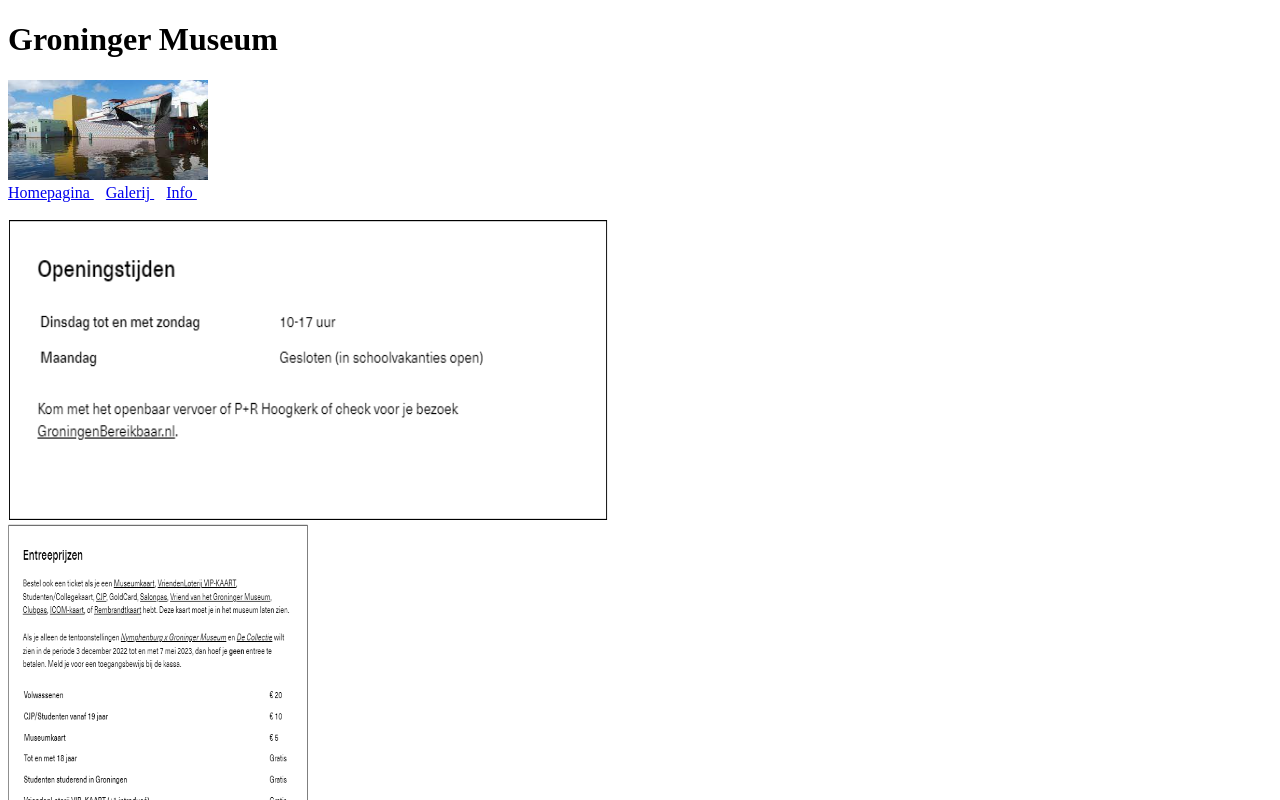
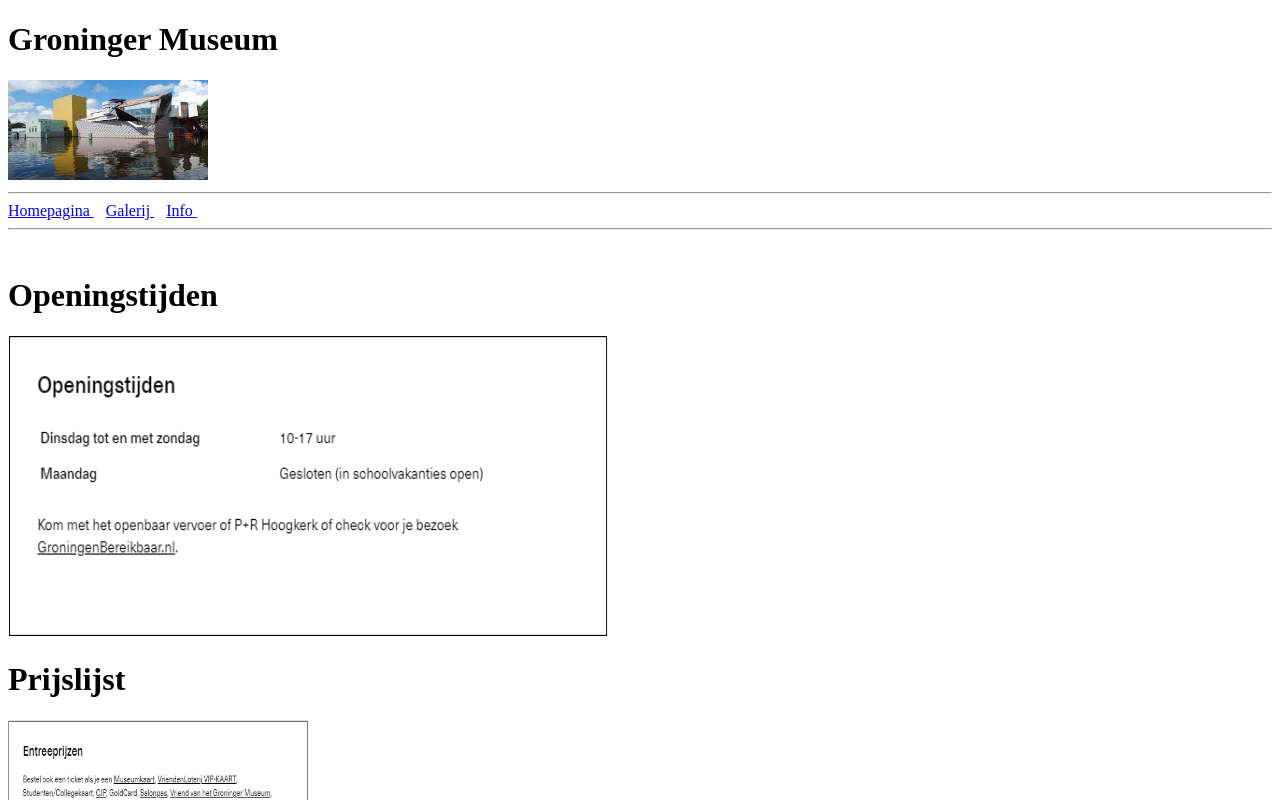
Before and after one commit to DaveBulter/Les-9-huiswerk, a plain HTML site: page info.html in a window 1280 px wide. Shown: the top 800 px of the page. Drawn offline with Linux system fonts and the light colour scheme.

Commit message:
Update info.html

```diff
--- a/info.html
+++ b/info.html
@@ -9,15 +9,20 @@
     <header>
         <h1>Groninger Museum</h1>
     <img src="Afbeelding/museum1.jpg" alt="logo" width="200" height="100"><br>
+    <hr>
         <a href="index.html">Homepagina </a>&nbsp;&nbsp;
         <a href="galerij.html">Galerij </a>&nbsp;&nbsp;
         <a href="info.html">Info </a>&nbsp;&nbsp;
     </header>
-<br>
+    <hr>
+<br><p><h1>Openingstijden</h1></p>
 <img src="Afbeelding/foto4.png" alt="openingstijden" width="600" height="300">
 <br>
+<p><h1>Prijslijst</h1></p>
 <img src="Afbeelding/foto5.png" alt="prijslijst" width="300" height="600">
 <br>
+<p><h1>Routebeschrijving</p>
+<iframe src="https://www.google.com/maps/embed?pb=!1m18!1m12!1m3!1d2389.3103990983377!2d6.56388941608382!3d53.2122826799511!2m3!1f0!2f0!3f0!3m2!1i1024!2i768!4f13.1!3m3!1m2!1s0x47c9cd5374ee08a7%3A0x758e59fd132a61d6!2sGroninger%20Museum!5e0!3m2!1snl!2snl!4v1673607142018!5m2!1snl!2snl" width="600" height="450" style="border:0;" allowfullscreen="" loading="lazy" referrerpolicy="no-referrer-when-downgrade"></iframe>
 <div><iframe width="560" height="315" src="https://www.youtube.com/embed/w5cQrPNjyCw" title="YouTube video player" frameborder="0" allow="accelerometer; autoplay; clipboard-write; encrypted-media; gyroscope; picture-in-picture; web-share" allowfullscreen></iframe> &nbsp;
 <iframe width="560" height="315" src="https://www.youtube.com/embed/EHOriZy0ASY" title="YouTube video player" frameborder="0" allow="accelerometer; autoplay; clipboard-write; encrypted-media; gyroscope; picture-in-picture; web-share" allowfullscreen></iframe></div>
 
```
